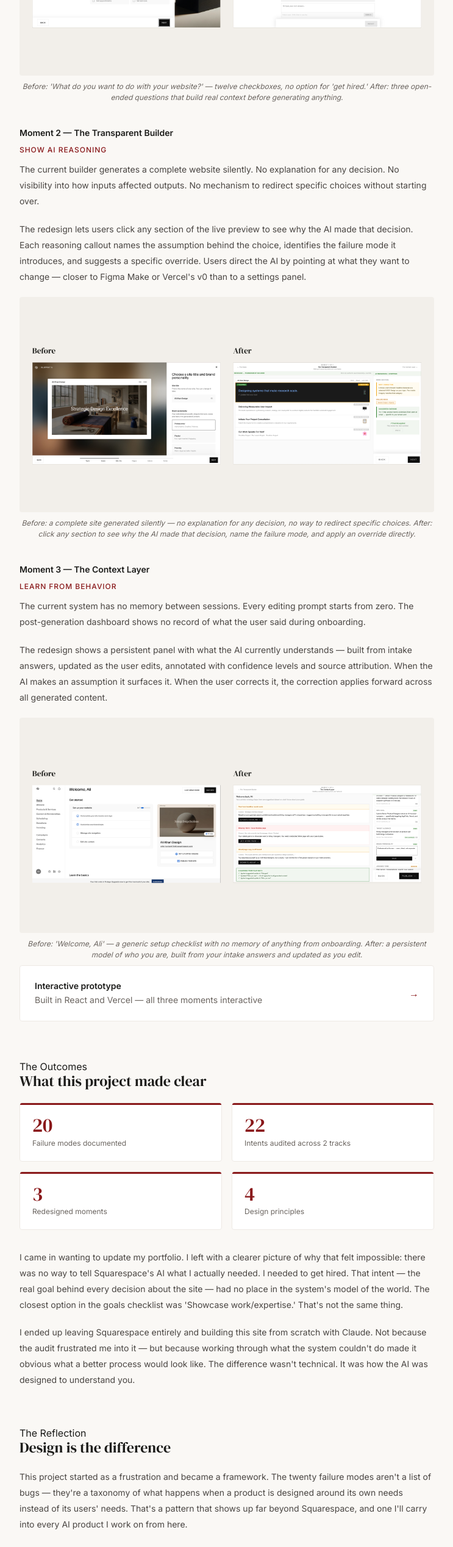
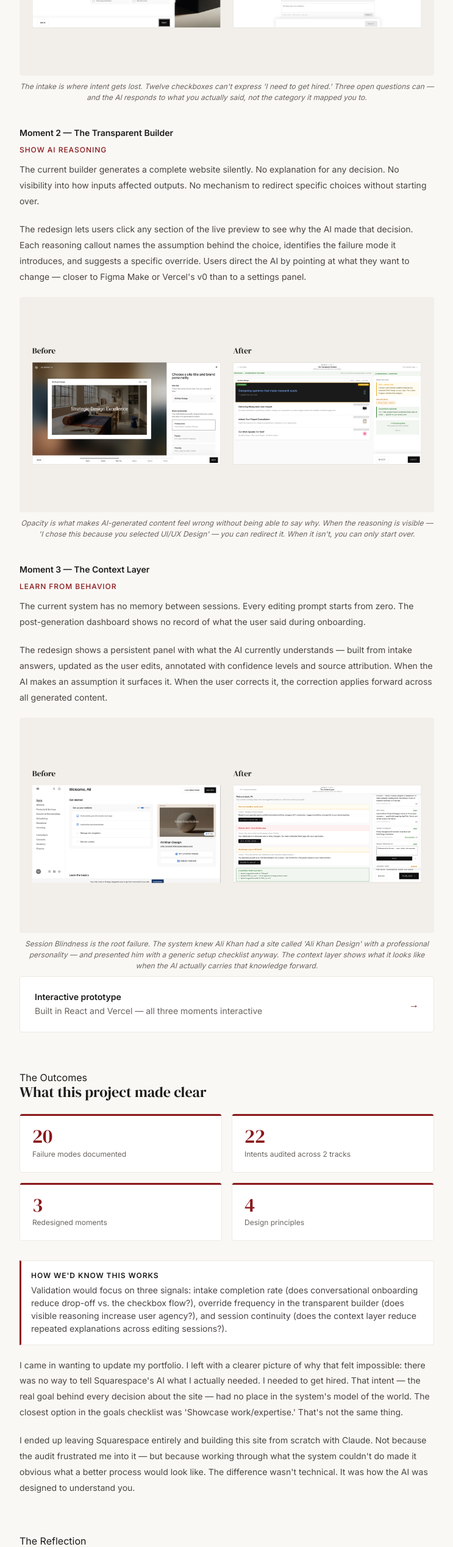
Before and after one commit to alikhandesign/alikhandesign.com, a Next.js app: page /work/squarespace-redesign in a window 1280 px wide. Shown: the part 7660-10197 px from the top of the page at 61% size, without its empty margins (354-1097 px from the left). Built offline with nearby package versions, Linux system fonts and the light colour scheme.

Commit message:
edit(squarespace-redesign): strengthen moment captions, add validation strategy, sharpen reflection closing

```diff
--- a/app/work/squarespace-redesign/page.tsx
+++ b/app/work/squarespace-redesign/page.tsx
@@ -99,21 +99,21 @@ function FullCaseStudy() {
         <CalloutCard variant="light" title="Before we start making things look pretty — tell me about yourself." body="Who are you, what do you do, and what is this site actually for? The AI asks clarifying questions when answers are vague. Goals are woven into the audience question rather than separated into a checkbox grid." />
         <Body>The intake ends with a summary of what the AI understood, editable before anything is generated.</Body>
 
-        <ProjectImage src="/images/work/squarespace-redesign/moment-1-before-after.jpg" alt="Moment 1: Before and after — checkbox goals grid vs conversational intake" caption="Before: 'What do you want to do with your website?' — twelve checkboxes, no option for 'get hired.' After: three open-ended questions that build real context before generating anything." />
+        <ProjectImage src="/images/work/squarespace-redesign/moment-1-before-after.jpg" alt="Moment 1: Before and after — checkbox goals grid vs conversational intake" caption="The intake is where intent gets lost. Twelve checkboxes can't express 'I need to get hired.' Three open questions can — and the AI responds to what you actually said, not the category it mapped you to." />
 
         <p style={{ fontSize: 'var(--font-size-sm)', fontWeight: 600, color: 'var(--color-text)', marginBottom: '0.75rem', marginTop: '2.5rem' }}>Moment 2 — The Transparent Builder</p>
         <p style={{ fontSize: 'var(--font-size-xs)', letterSpacing: '0.08em', textTransform: 'uppercase' as const, color: 'var(--color-accent)', fontWeight: 500, marginBottom: '0.75rem' }}>Show AI reasoning</p>
         <Body>The current builder generates a complete website silently. No explanation for any decision. No visibility into how inputs affected outputs. No mechanism to redirect specific choices without starting over.</Body>
         <Body>The redesign lets users click any section of the live preview to see why the AI made that decision. Each reasoning callout names the assumption behind the choice, identifies the failure mode it introduces, and suggests a specific override. Users direct the AI by pointing at what they want to change — closer to Figma Make or Vercel's v0 than to a settings panel.</Body>
 
-        <ProjectImage src="/images/work/squarespace-redesign/moment-2-before-after.jpg" alt="Moment 2: Before and after — silent generation vs transparent builder with AI reasoning" caption="Before: a complete site generated silently — no explanation for any decision, no way to redirect specific choices. After: click any section to see why the AI made that decision, name the failure mode, and apply an override directly." />
+        <ProjectImage src="/images/work/squarespace-redesign/moment-2-before-after.jpg" alt="Moment 2: Before and after — silent generation vs transparent builder with AI reasoning" caption="Opacity is what makes AI-generated content feel wrong without being able to say why. When the reasoning is visible — 'I chose this because you selected UI/UX Design' — you can redirect it. When it isn't, you can only start over." />
 
         <p style={{ fontSize: 'var(--font-size-sm)', fontWeight: 600, color: 'var(--color-text)', marginBottom: '0.75rem', marginTop: '2.5rem' }}>Moment 3 — The Context Layer</p>
         <p style={{ fontSize: 'var(--font-size-xs)', letterSpacing: '0.08em', textTransform: 'uppercase' as const, color: 'var(--color-accent)', fontWeight: 500, marginBottom: '0.75rem' }}>Learn from behavior</p>
         <Body>The current system has no memory between sessions. Every editing prompt starts from zero. The post-generation dashboard shows no record of what the user said during onboarding.</Body>
         <Body>The redesign shows a persistent panel with what the AI currently understands — built from intake answers, updated as the user edits, annotated with confidence levels and source attribution. When the AI makes an assumption it surfaces it. When the user corrects it, the correction applies forward across all generated content.</Body>
 
-        <ProjectImage src="/images/work/squarespace-redesign/moment-3-before-after.jpg" alt="Moment 3: Before and after — generic setup checklist vs persistent context layer" caption="Before: 'Welcome, Ali' — a generic setup checklist with no memory of anything from onboarding. After: a persistent model of who you are, built from your intake answers and updated as you edit." />
+        <ProjectImage src="/images/work/squarespace-redesign/moment-3-before-after.jpg" alt="Moment 3: Before and after — generic setup checklist vs persistent context layer" caption="Session Blindness is the root failure. The system knew Ali Khan had a site called 'Ali Khan Design' with a professional personality — and presented him with a generic setup checklist anyway. The context layer shows what it looks like when the AI actually carries that knowledge forward." />
 
         <ResourceCard
           title="Interactive prototype"
@@ -132,6 +132,12 @@ function FullCaseStudy() {
           <StatCard value="4" label="Design principles" />
         </div>
 
+        <CalloutCard
+          variant="light"
+          title="How we'd know this works"
+          body="Validation would focus on three signals: intake completion rate (does conversational onboarding reduce drop-off vs. the checkbox flow?), override frequency in the transparent builder (does visible reasoning increase user agency?), and session continuity (does the context layer reduce repeated explanations across editing sessions?)."
+        />
+
         <Body>I came in wanting to update my portfolio. I left with a clearer picture of why that felt impossible: there was no way to tell Squarespace's AI what I actually needed. I needed to get hired. That intent — the real goal behind every decision about the site — had no place in the system's model of the world. The closest option in the goals checklist was 'Showcase work/expertise.' That's not the same thing.</Body>
         <Body mb={false}>I ended up leaving Squarespace entirely and building this site from scratch with Claude. Not because the audit frustrated me into it — but because working through what the system couldn't do made it obvious what a better process would look like. The difference wasn't technical. It was how the AI was designed to understand you.</Body>
       </section>
@@ -140,7 +146,8 @@ function FullCaseStudy() {
         <SectionIntro label="The Reflection" heading="Design is the difference" />
         <Body>This project started as a frustration and became a framework. The twenty failure modes aren't a list of bugs — they're a taxonomy of what happens when a product is designed around its own needs instead of its users' needs. That's a pattern that shows up far beyond Squarespace, and one I'll carry into every AI product I work on from here.</Body>
         <Body>The most important thing I learned: the gap between AI that gets in the way and AI that genuinely helps isn't about model capability. It's about how the system is designed to gather context, surface reasoning, and learn from behavior. Those are design problems. And design problems have design solutions.</Body>
-        <Body mb={false}>The failure mode taxonomy from this project became the foundation for a broader question: if these are the patterns that make AI interfaces fail, what does it look like when they succeed? That question led directly to the next case study.</Body>
+        <Body>The failure mode taxonomy from this project became the foundation for a broader question: if these are the patterns that make AI interfaces fail, what does it look like when they succeed? That question led directly to the next case study.</Body>
+        <Body mb={false}>AI onboarding systems fail when they optimize for categorization instead of understanding. That's not a technical problem. It's a design problem — and it has a design solution.</Body>
       </section>
 
     </div>
```
